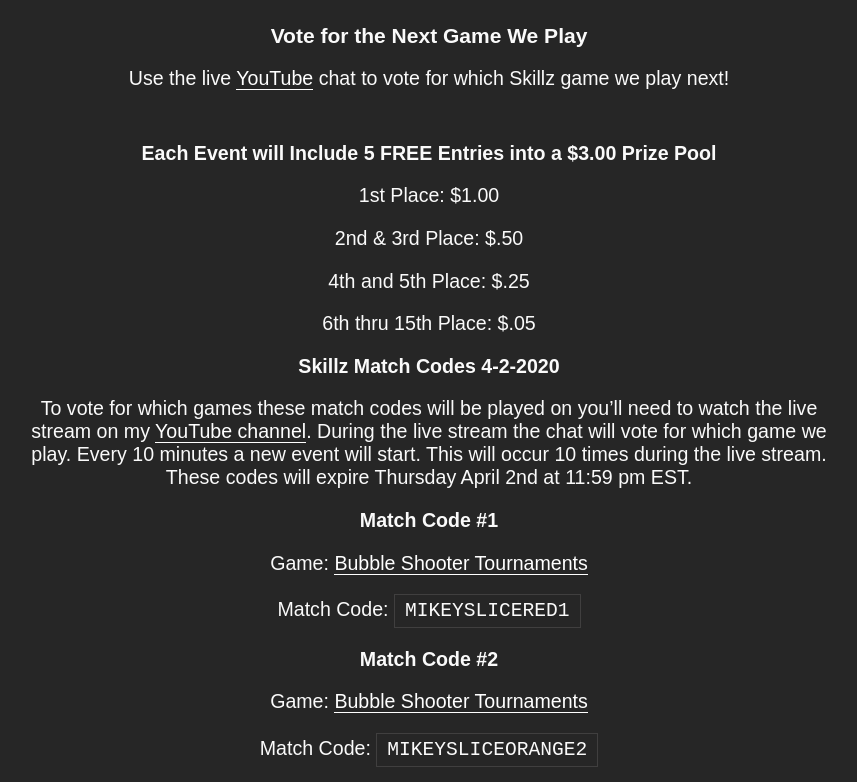
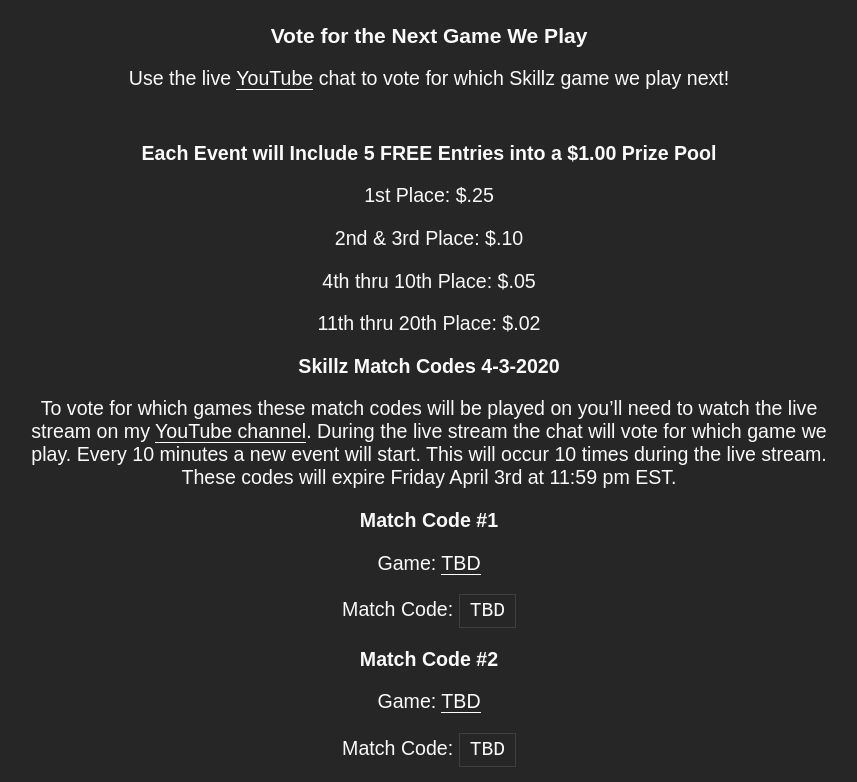
Before and after one commit to mikeyslice/esports-medium, a Jekyll site: the page built from skillz-match-codes.md, in a window 1280 px wide and 900 px high, scrolled down 2695 px, cut to the strip 118-900 px from the top of the window. Shown: the whole strip, without its empty margins (211-1068 px from the left). Built offline with Jekyll 4.4.1, drawn with Linux system fonts in a browser that asks for light colours; some of the changed text lies outside the part shown.

Commit message:
Update Skillz Match Codes “skillz-match-codes”

```diff
--- a/_includes/pages/skillz-match-codes.html
+++ b/_includes/pages/skillz-match-codes.html
@@ -77,90 +77,89 @@
 <br><br>
 
 <h3>
-Each Event will Include 5 FREE Entries into a $3.00 Prize Pool
+Each Event will Include 5 FREE Entries into a $1.00 Prize Pool
 </h3>
 <ul>
-<li><p>1st Place: $1.00</p>
+<li><p>1st Place: $.25</p>
 </li>
 <li>
-<p>2nd & 3rd Place: $.50</p>
+<p>2nd & 3rd Place: $.10</p>
 </li>
 
 <li>
-<p>4th and 5th Place: $.25</p>
+<p>4th thru 10th Place: $.05</p>
 </li>
 
 <li>
-<p>6th thru 15th Place: $.05</p>
+<p>11th thru 20th Place: $.02</p>
 </li>
 
-
 <h3>
-Skillz Match Codes 4-2-2020
+Skillz Match Codes 4-3-2020
 </h3>
 <p>
-To vote for which games these match codes will be played on you’ll need to watch the live stream on my <a href="https://youtube.com/mikeyslice">YouTube channel</a>. During the live stream the chat will vote for which game we play. Every 10 minutes a new event will start. This will occur 10 times during the live stream. These codes will expire Thursday April 2nd at 11:59 pm EST.
+To vote for which games these match codes will be played on you’ll need to watch the live stream on my <a href="https://youtube.com/mikeyslice">YouTube channel</a>. During the live stream the chat will vote for which game we play. Every 10 minutes a new event will start. This will occur 10 times during the live stream. These codes will expire Friday April 3rd at 11:59 pm EST.
 </p>
 
 <h3>Match Code #1</h3>
 
-<p>Game: <a href="/skillz-games/">Bubble Shooter Tournaments</a></p>
+<p>Game: <a href="/skillz-games/">TBD</a></p>
 
-<p>Match Code: <code>MIKEYSLICERED1</code><p>
+<p>Match Code: <code>TBD</code><p>
 
 <h3>Match Code #2</h3>
 
-<p>Game: <a href="/skillz-games/">Bubble Shooter Tournaments</a><p>
+<p>Game: <a href="/skillz-games/">TBD</a><p>
 
-<p>Match Code: <code>MIKEYSLICEORANGE2</code><p>
+<p>Match Code: <code>TBD</code><p>
 
 <h3>Match Code #3</h3>
 
-<p>Game: <a href="/skillz-games/">Solitaire Cube</a><p>
+<p>Game: <a href="/skillz-games/">TBD</a><p>
 
-<p>Match Code: <code>MIKEYSLICEYELLOW3</code><p>
+<p>Match Code: <code>TBD</code><p>
 
 <h3>Match Code #4</h3>
 
-<p>Game: <a href="/skillz-games/">Strike! eSports Bowling</a><p>
+<p>Game: <a href="/skillz-games/">TBD</a><p>
 
-<p>Match Code: <code>MIKEYSLICEGREEN4</code><p>
+<p>Match Code: <code>TBD</code><p>
 
 <h3>Match Code #5</h3>
 
-<p>Game: <a href="/skillz-games/">Cube Cube</a><p>
+<p>Game: <a href="/skillz-games/">TBD</a><p>
 
-<p>Match Code: <code>MIKEYSLICEBLUE5</code><p>
+<p>Match Code: <code>TBD</code><p>
 
 <h3>Match Code #6</h3>
 
-<p>Game: <a href="/skillz-games/">Solitaire Cube</a><p>
+<p>Game: <a href="/skillz-games/">TBD</a><p>
 
-<p>Match Code: <code>MIKEYSLICEINDIGO6</code><p>
+<p>Match Code: <code>TBD</code><p>
 
 <h3>Match Code #7</h3>
 
-<p>Game: <a href="/skillz-games/">Strike! eSports Bowling</a><p>
+<p>Game: <a href="/skillz-games/">TBD</a><p>
 
-<p>Match Code: <code>MIKEYSLICEVIOLET7</code><p>
+<p>Match Code: <code>TBD</code><p>
 
 <h3>Match Code #8</h3>
 
-<p>Game: <a href="/skillz-games/">Cube Cube</a><p>
+<p>Game: <a href="/skillz-games/">TBD</a><p>
 
-<p>Match Code: <code>MIKEYSLICERED8</code><p>
+<p>Match Code: <code>TBD</code><p>
 
 <h3>Match Code #9</h3>
 
-<p>Game: <a href="/skillz-games/">Solitaire Cube</a><p>
+<p>Game: <a href="/skillz-games/">TBD</a><p>
 
-<p>Match Code: <code>MIKEYSLICEORANGE9</code><p>
+<p>Match Code: <code>TBD</code><p>
 
 <h3>Match Code #10</h3>
 
-<p>Game: <a href="/skillz-games/">Bubble Shooter Tournaments</a><p>
+<p>Game: <a href="/skillz-games/">TBD</a><p>
 
-<p>Match Code: <code>MIKEYSLICEYELLOW10</code><p>
+<p>Match Code: <code>TBD</code><p>
 
 <p>
 
```
